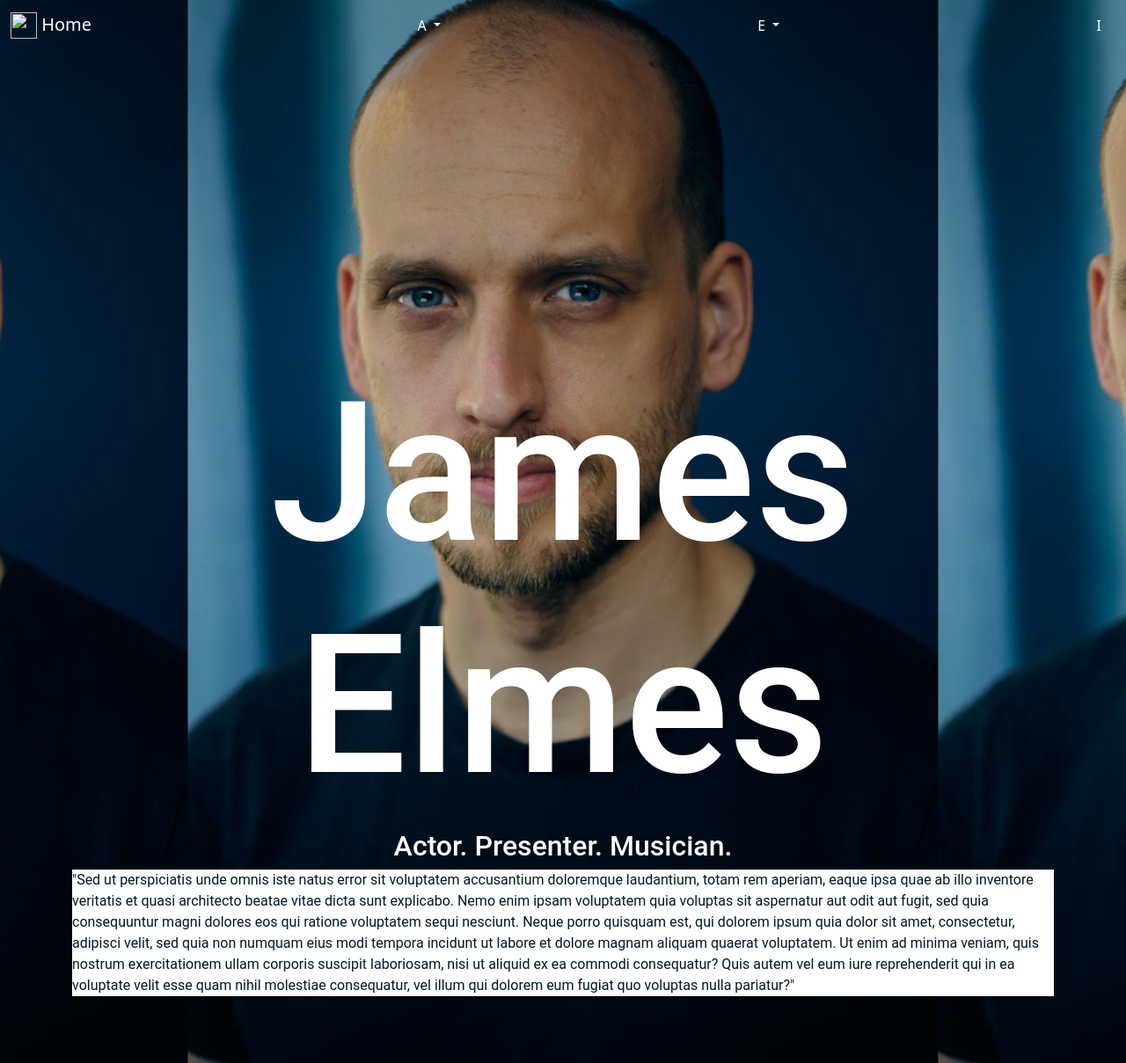
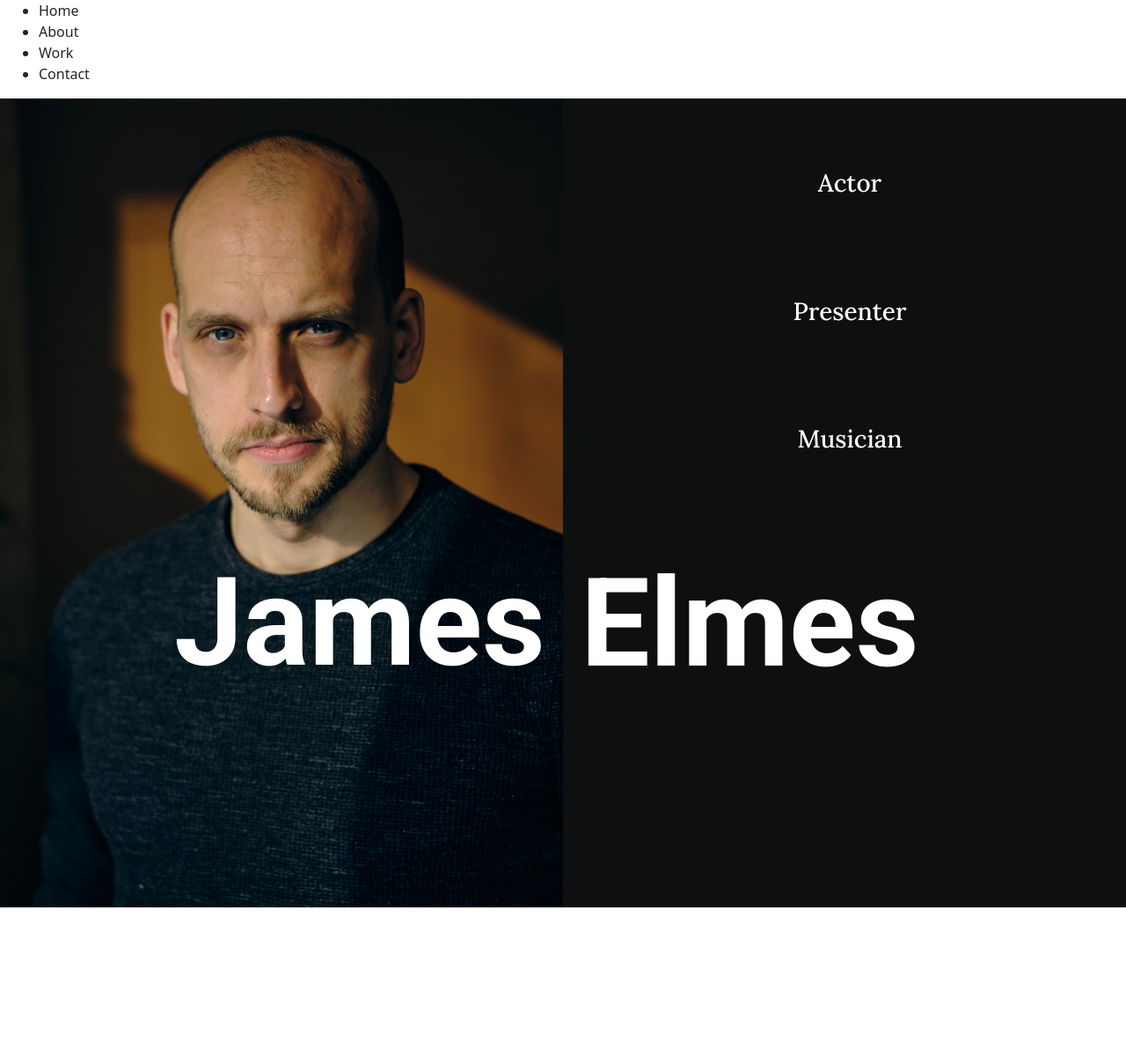
Before and after one commit to PAZHames/james-elmes-website, a plain HTML site: page index.html in a window 1280 px wide. Shown: the whole page at 88% size. After the commit the page ends 1032 px from the top, so only its background shows below. Drawn offline with nearby package versions, Linux system fonts and the light colour scheme.

Commit message:
set up project structure and index html/initial css

```diff
--- a/index.html
+++ b/index.html
@@ -4,114 +4,56 @@
     <meta charset="UTF-8" />
     <meta http-equiv="X-UA-Compatible" content="IE=edge" />
     <meta name="viewport" content="width=device-width, initial-scale=1.0" />
-    <title>James Elmes</title>
-    <link
-      href="https://cdn.jsdelivr.net/npm/bootstrap@5.1.3/dist/css/bootstrap.min.css"
-      rel="stylesheet"
-      integrity="sha384-1BmE4kWBq78iYhFldvKuhfTAU6auU8tT94WrHftjDbrCEXSU1oBoqyl2QvZ6jIW3"
-      crossorigin="anonymous"
-    />
-    <link rel="preconnect" href="https://fonts.googleapis.com" />
-    <link rel="preconnect" href="https://fonts.gstatic.com" crossorigin />
-    <link
-      href="https://fonts.googleapis.com/css2?family=Poppins:ital,wght@0,100;0,200;0,300;0,400;0,500;0,600;0,700;0,800;0,900;1,100;1,200;1,300;1,400;1,500;1,600;1,700;1,800;1,900&display=swap"
-      rel="stylesheet"
-    />
     <script
       src="https://kit.fontawesome.com/12dba43550.js"
       crossorigin="anonymous"
     ></script>
-    <script src="https://unpkg.com/axios/dist/axios.min.js"></script>
+    <link rel="preconnect" href="https://fonts.googleapis.com" />
+    <link rel="preconnect" href="https://fonts.gstatic.com" crossorigin />
+    <link
+      href="https://fonts.googleapis.com/css2?family=Lora:ital,wght@0,400;0,500;0,600;0,700;1,400;1,500;1,600;1,700&family=Roboto:ital,wght@0,100;0,300;0,400;0,500;0,700;0,900;1,100;1,300;1,400;1,500;1,700;1,900&display=swap"
+      rel="stylesheet"
+    />
+    <link
+      href="https://cdn.jsdelivr.net/npm/bootstrap@5.3.0-alpha1/dist/css/bootstrap.min.css"
+      rel="stylesheet"
+      integrity="sha384-GLhlTQ8iRABdZLl6O3oVMWSktQOp6b7In1Zl3/Jr59b6EGGoI1aFkw7cmDA6j6gD"
+      crossorigin="anonymous"
+    />
 
-    <!-- <link rel="icon" href="src/images/logo_final.png" /> -->
-
-    <link rel="stylesheet" href="src/styles.css" />
+    <link rel="stylesheet" href="src/style.css" />
+    <title>James Elmes</title>
   </head>
   <body>
-    <header>
-      <nav class="navbar sticky-top">
+    <div class="hero">
+      <nav>
         <div class="container-fluid">
-          <a class="navbar-brand link" href="index.html">
-            <img
-              src=""
-              alt=""
-              width="30"
-              height="30"
-              class="d-inline-block align-text-top"
-            />
-            Home&ensp;
-          </a>
-          <div class="nav-item dropdown">
-            <a
-              class="nav-link dropdown-toggle"
-              href="A.html"
-              role="button"
-              data-bs-toggle="dropdown"
-              aria-expanded="false"
-            >
-              A
-            </a>
-            <ul class="dropdown-menu">
-              <li>
-                <a class="dropdown-item" href="B.html">B</a>
-              </li>
-              <li>
-                <a class="dropdown-item" href="C.html">C </a>
-              </li>
-              <li>
-                <a class="dropdown-item" href="D">D </a>
-              </li>
-            </ul>
-          </div>
-          <div class="nav-item dropdown">
-            <a
-              class="nav-link dropdown-toggle"
-              href="E.html"
-              role="button"
-              data-bs-toggle="dropdown"
-              aria-expanded="false"
-            >
-              E
-            </a>
-            <ul class="dropdown-menu">
-              <li>
-                <a class="dropdown-item" href="F.html">F</a>
-              </li>
-              <li><a class="dropdown-item" href="G.html">G</a></li>
-              <li>
-                <a class="dropdown-item" href="H.html">H</a>
-              </li>
-            </ul>
-          </div>
-          <a class="nav-link" href="I.html">I</a>
+          <ul>
+            <li class="active">Home</li>
+            <li>About</li>
+            <li>Work</li>
+            <li>Contact</li>
+          </ul>
         </div>
       </nav>
 
-      <h1>James Elmes</h1>
-      <h2>Actor. Presenter. Musician.</h2>
-    </header>
-    <div class="container">
-      <p>
-        "Sed ut perspiciatis unde omnis iste natus error sit voluptatem
-        accusantium doloremque laudantium, totam rem aperiam, eaque ipsa quae ab
-        illo inventore veritatis et quasi architecto beatae vitae dicta sunt
-        explicabo. Nemo enim ipsam voluptatem quia voluptas sit aspernatur aut
-        odit aut fugit, sed quia consequuntur magni dolores eos qui ratione
-        voluptatem sequi nesciunt. Neque porro quisquam est, qui dolorem ipsum
-        quia dolor sit amet, consectetur, adipisci velit, sed quia non numquam
-        eius modi tempora incidunt ut labore et dolore magnam aliquam quaerat
-        voluptatem. Ut enim ad minima veniam, quis nostrum exercitationem ullam
-        corporis suscipit laboriosam, nisi ut aliquid ex ea commodi consequatur?
-        Quis autem vel eum iure reprehenderit qui in ea voluptate velit esse
-        quam nihil molestiae consequatur, vel illum qui dolorem eum fugiat quo
-        voluptas nulla pariatur?"
-      </p>
+      <div class="row">
+        <div class="col-md index-col index-image-col">
+          <h1 class="forename-h1">James</h1>
+        </div>
+        <div class="col-md index-col index-h3-col">
+          <h3>Actor</h3>
+          <br />
+          <h3>Presenter</h3>
+          <br />
+          <h3>Musician</h3>
+          <h1 class="surname-h1">Elmes</h1>
+        </div>
+      </div>
     </div>
-
-    <script src="src/index.js"></script>
     <script
-      src="https://cdn.jsdelivr.net/npm/bootstrap@5.2.0/dist/js/bootstrap.bundle.min.js"
-      integrity="sha384-A3rJD856KowSb7dwlZdYEkO39Gagi7vIsF0jrRAoQmDKKtQBHUuLZ9AsSv4jD4Xa"
+      src="https://cdn.jsdelivr.net/npm/bootstrap@5.3.0-alpha1/dist/js/bootstrap.bundle.min.js"
+      integrity="sha384-w76AqPfDkMBDXo30jS1Sgez6pr3x5MlQ1ZAGC+nuZB+EYdgRZgiwxhTBTkF7CXvN"
       crossorigin="anonymous"
     ></script>
   </body>
--- /dev/null
+++ b/src/style.css
@@ -0,0 +1,54 @@
+:root {
+  --highlight-color: #8d601e;
+  --primary-color: #0e100f;
+  --secondary-color: #eee7dd;
+  --default-heading-font: "Roboto", serif;
+  --default-body-font: "Lora", serif;
+}
+
+h1 {
+  color: white;
+  text-align: center;
+  font-family: var(--default-heading-font);
+  font-size: 140px;
+  font-weight: bold;
+}
+
+h3 {
+  color: white;
+  font-family: var(--default-body-font);
+}
+.navbar {
+  font-family: var(--default-body-font);
+  background-color: var(--primary-color);
+}
+
+.index-col {
+  padding: 0px;
+}
+
+.index-h3-col {
+  background-color: var(--primary-color);
+}
+.index-image-col {
+  height: 115vh;
+  background-image: url(images/index-image.jpg);
+  background-size: cover;
+  background-position: center;
+}
+.hero h3 {
+  text-align: center;
+  padding-top: 80px;
+}
+
+.forename-h1 {
+  text-align: right;
+  padding-top: 512px;
+  padding-right: 20px;
+}
+
+.surname-h1 {
+  text-align: left;
+  padding-top: 100px;
+  padding-left: 20px;
+}
--- a/src/styles.css
+++ /dev/null
@@ -1,51 +0,0 @@
-.top-header {
-  /* width: 100%;
-  background-image: url(images/main-headshot.jpeg);
-  object-fit: fill;
-  position: relative;
-  background-position: center;
-  padding-bottom: 60px; */
-}
-
-body {
-  width: 100%;
-  background-image: url(images/main-headshot.jpeg);
-  object-fit: fill;
-
-  background-position: center;
-  padding-bottom: 60px;
-}
-
-a.nav-link,
-a.navbar-brand {
-  color: white;
-}
-h1,
-h2,
-p {
-  font-family: "Roboto";
-}
-h1 {
-  color: white;
-  text-align: center;
-
-  /* font-weight: bold; */
-  font-size: 220px;
-  padding-top: 350px;
-  position: sticky;
-}
-
-h2 {
-  color: white;
-  text-align: center;
-  position: sticky;
-}
-
-p {
-  color: #01172b;
-  background-color: white;
-}
-
-container {
-  width: 100%;
-}
```
Also changed, not shown: about.html (added), contact.html (added), src/images/about-image.jpg (renamed from src/images/James_Elmes_DSCF9116  (1).jpg), src/images/contact-image.jpg (renamed from src/images/James_Elmes_DSCF8900  (1).jpg), src/images/index-image.jpg (renamed from src/images/James_Elmes_DSCF8706  (1).jpg), work.html (added), 1 other file.
